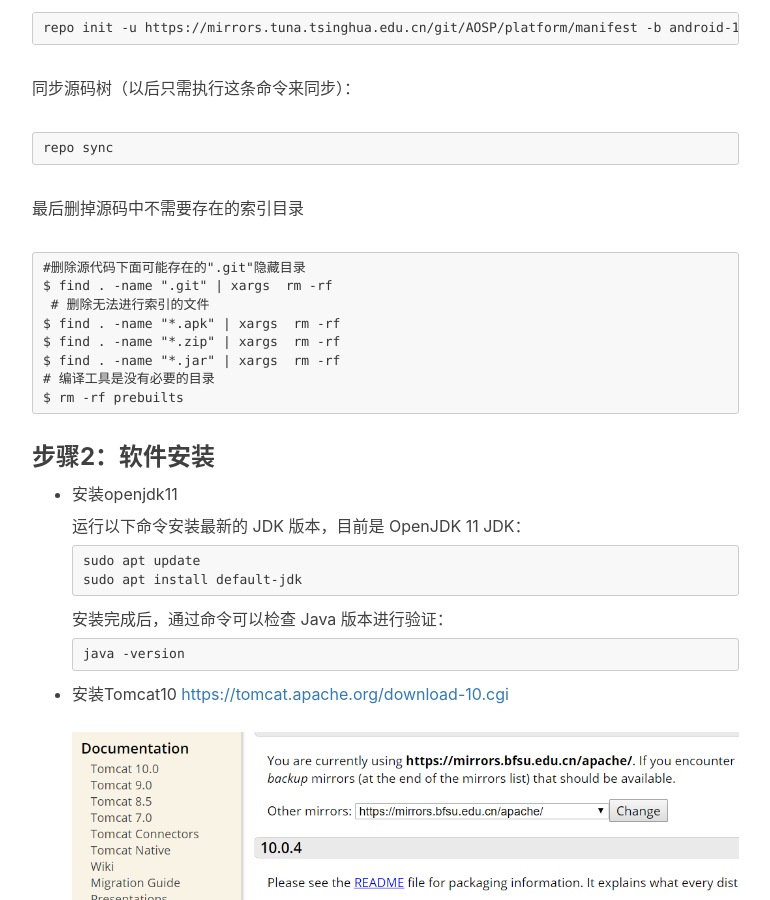
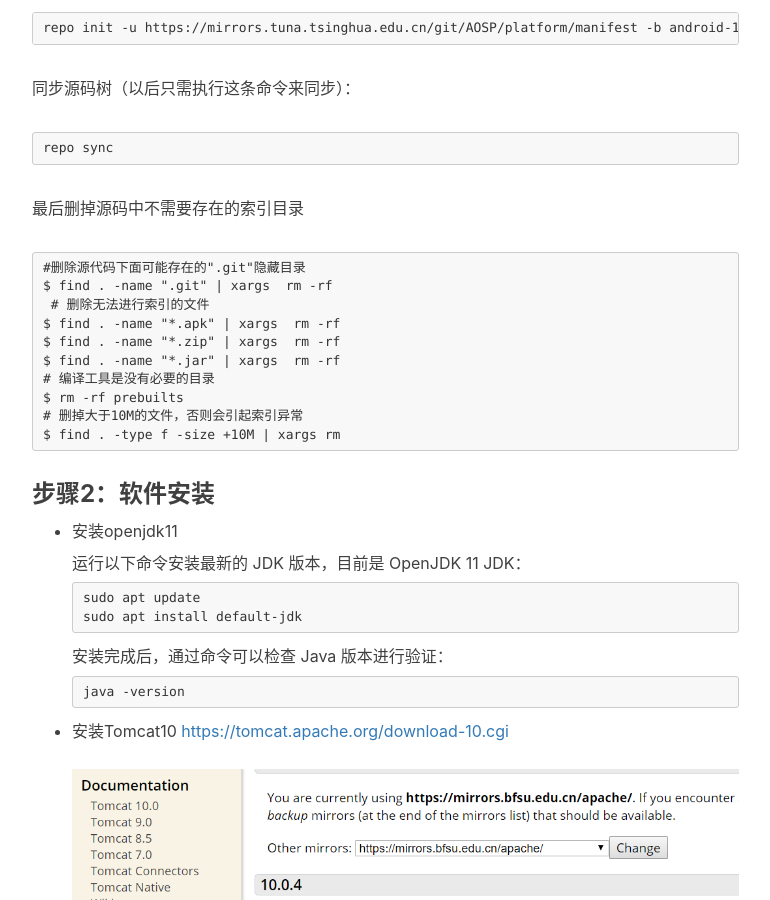
Before and after one commit to Nathan-Feng/Nathan-Feng.github.io, a Jekyll site: the page built from _posts/2021-04-05-android-opengrok-raspberrypi.md, in a window 1280 px wide and 900 px high, scrolled down 1466 px. Shown: the whole window, without its empty margins (233-1003 px from the left). Built offline with Jekyll 4.4.1, drawn with Linux system fonts in a browser that asks for light colours; nearby versions of some CDN libraries; comment, search, counter and statistics services are not loaded; some of the changed text lies outside the part shown.

Commit message:
更新
增加删除文件动作，修改构建脚本

````diff
--- a/_posts/2021-04-05-android-opengrok-raspberrypi.md
+++ b/_posts/2021-04-05-android-opengrok-raspberrypi.md
@@ -65,6 +65,8 @@ $ find . -name "*.zip" | xargs  rm -rf
 $ find . -name "*.jar" | xargs  rm -rf
 # 编译工具是没有必要的目录
 $ rm -rf prebuilts
+# 删掉大于10M的文件，否则会引起索引异常
+$ find . -type f -size +10M | xargs rm
 ```
 
 
@@ -198,6 +200,8 @@ java \
 修改脚本的权限 `sudo chmod a+x build.sh`
 执行脚本`./build.sh` ,执行过程后会有WARNING和ERROR的打印，直接忽略就好，看内容是由于有些代码是软链接，或者打不开，或者格式不支持引起的，不影响结果。
 
+我这边在构建过程中，发现会有内存溢出等错误，所以去掉了 `-U http://localhost:8080/aosp11`
+
 ![opengrok-warning](/img/raspberrypi-android/opengrok-warning.png)
 
 ### 步骤5：验证
````
